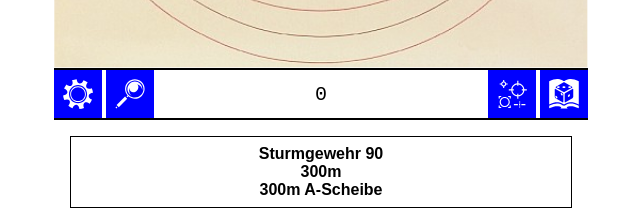
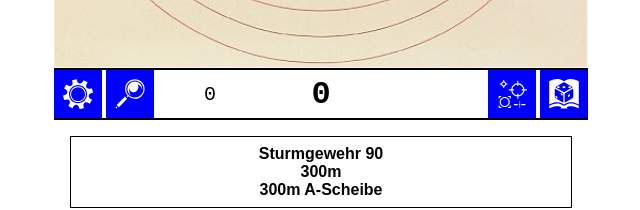
Before and after one commit to m00gendai/schuetzenhilfe-v2, a React (Vite) app: page / in a window 1280 px wide. Shown: the part 465-675 px from the top of the page, without its empty margins (319-959 px from the left). Built offline with nearby package versions, Linux system fonts and the light colour scheme.

Commit message:
incorporated different score countings

```diff
--- a/src/components/Screen.tsx
+++ b/src/components/Screen.tsx
@@ -1,5 +1,15 @@
 import s from "../styles/Screen.module.css";
 import { GiCog, GiMagnifyingGlass, GiMultipleTargets, GiRuleBook } from "react-icons/gi";
+import { score10mAirPistol, score10mAirRifle, score2550mPrecision, score25mRapid, score50mRifle } from "../utils/scoreCounters";
+import { score300mA_5 } from "../utils/scoreCounters";
+import { score50mP_4 } from "../utils/scoreCounters";
+
+interface Target {
+  designation: string;
+  name: string;
+  distance: number;
+  type: string;
+}
 
 interface screenProps {
   hit: number;
@@ -11,6 +21,7 @@ interface screenProps {
   setZoom: React.Dispatch<React.SetStateAction<number>>;
   reticle: number;
   setReticle: React.Dispatch<React.SetStateAction<number>>;
+  target: Target;
 }
 
 export default function Screen({
@@ -23,7 +34,32 @@ export default function Screen({
   setZoom,
   reticle,
   setReticle,
+  target,
 }: screenProps) {
+  const count100:string[] = ["300m_A", "300m_B", "50m_P", "50m_B"]
+
+  let singleDigitCount = 0
+
+  let calculatedScore:number = hit/10
+
+  switch(target.designation){
+    case "10m_LG_ISSF": calculatedScore = score10mAirRifle(hit)
+    break;
+    case "10m_Lupi_ISSF": calculatedScore = score10mAirPistol(hit)
+    break;
+    case "25m_Schnellfeuer": calculatedScore = score25mRapid(hit)
+    break;
+    case "25m_Präzision": calculatedScore = score2550mPrecision(hit)
+    break;
+    case "50m_Präzision": calculatedScore = score2550mPrecision(hit)
+    break;
+    case "50m_G_10er_SSV": calculatedScore = score50mRifle(hit)
+    break;
+    case "300m_A": singleDigitCount=score300mA_5(hit)
+    break;
+    case "50m_P": singleDigitCount=score50mP_4(hit)
+  }
+
   return (
     <section className={s.container}>
       <button className={s.button} title="Einstellungen" onClick={() => setShowOptions(!showOptions)}>
@@ -32,7 +68,11 @@ export default function Screen({
       <button className={s.button} title="Zielscheibe Vergrössern" onClick={()=>setZoom(zoom === 3 ? 1 : zoom+1)}style={{margin: "0 0 0 0.25rem"}} >
         <GiMagnifyingGlass />
       </button>
-      <div className={s.score}>{hit < 0 ? "0" : hit}</div>
+      <div className={s.scoreWrapper}>
+        <div className={s.score}>{hit < 0 ? "0" :count100.includes(target.designation) ? hit :null}</div>
+        <div className={s.score} style={{fontWeight: "bolder", fontSize: "2rem"}}>{hit < 0 ? "0" :Math.ceil(calculatedScore)}</div>
+        <div className={s.score}>{hit < 0 ? "0" :singleDigitCount !== 0 ? singleDigitCount : null}</div>
+      </div>
       <button className={s.button} title="Trefferanzeige wechseln" onClick={()=>setReticle(reticle === 2 ? 1 : reticle+1)} style={{margin: "0 0.25rem 0 0"}} >
         <GiMultipleTargets />
       </button>
--- a/src/styles/Screen.module.css
+++ b/src/styles/Screen.module.css
@@ -27,14 +27,21 @@
     align-items: center;
 }
 
-.score {
+.scoreWrapper {
     flex: 1;
-    display: flex;
-    justify-content: center;
-    align-items: center;
+    display: grid;
+    grid-template-columns: 1fr 1fr 1fr;
     background: white;
     color: black;
     font-family: monospace;
     height: 100%;
     font-size: 1.25rem;
 }
+
+.score{
+    position: relative;
+    display: flex;
+    justify-content: center;
+    align-items: center;
+    align-content: center;
+}
```
